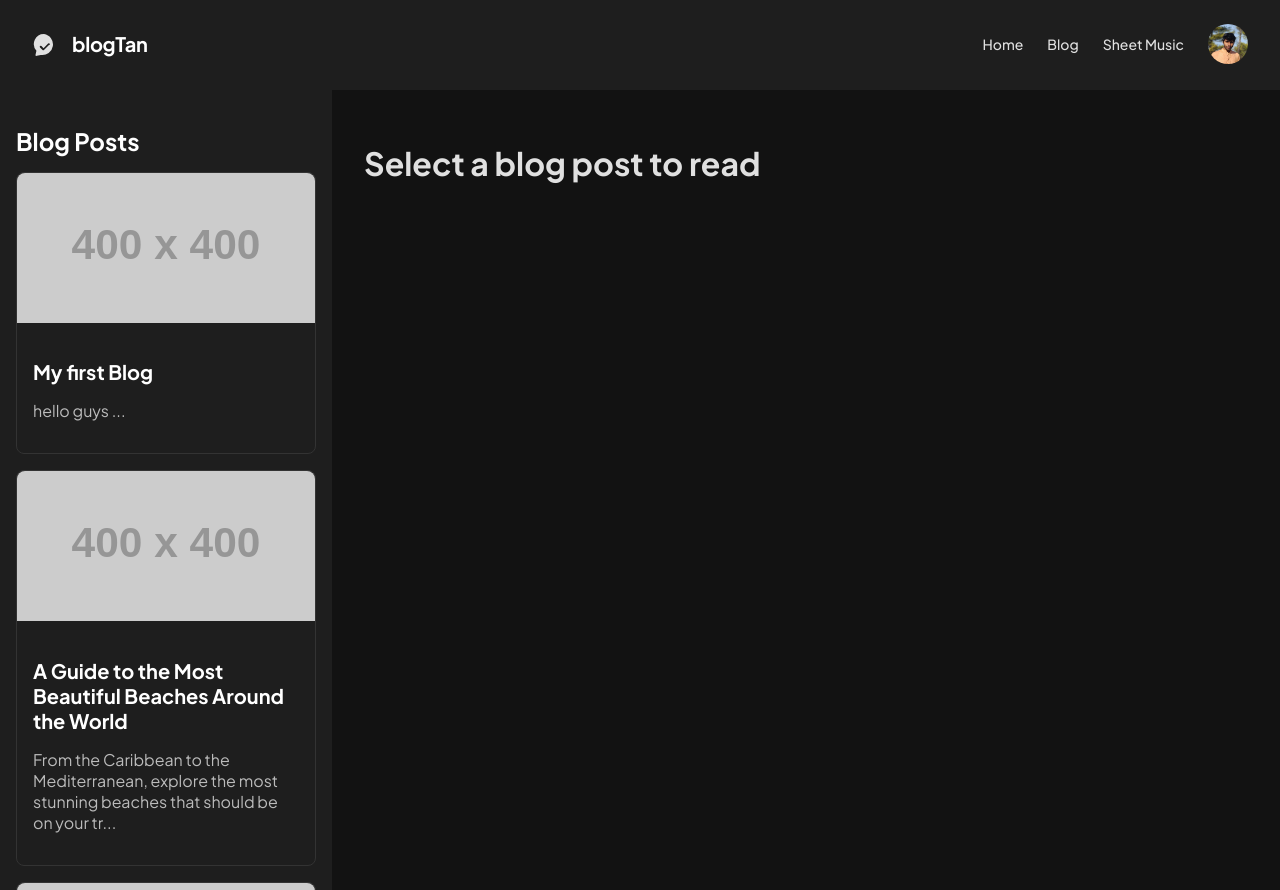
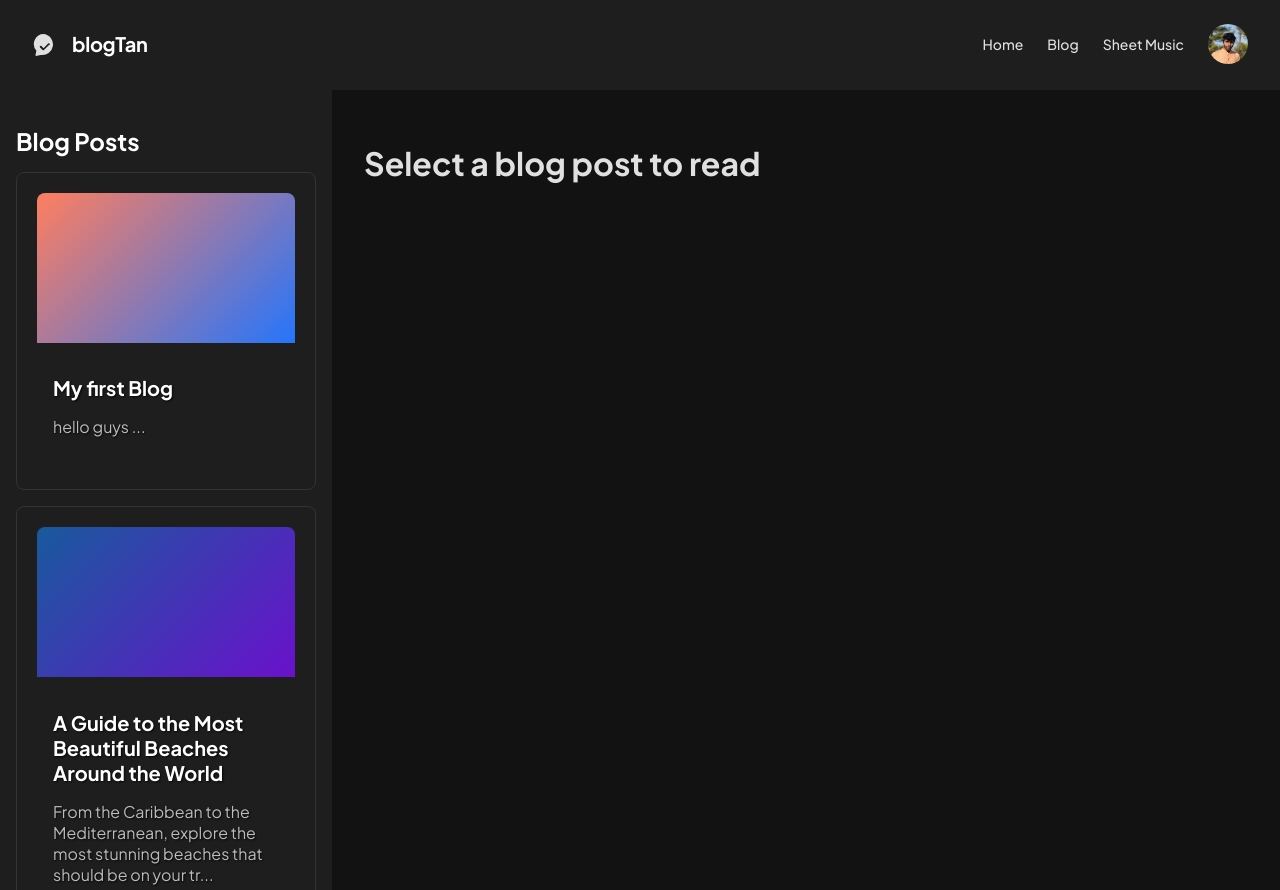
Before and after one commit to TanishqSadanala/My-Website, a React (Vite) app: page /blog in a window 1280 px wide. Built offline with nearby package versions, Linux system fonts and the light colour scheme.

Commit message:
gradient color

```diff
--- a/src/components/BlogPage.css
+++ b/src/components/BlogPage.css
@@ -17,12 +17,15 @@
 }
 
 .card {
+  position: relative;
   background-color: #1e1e1e; /* Dark card background */
   border: 1px solid #333; /* Dark border */
   border-radius: 8px;
   margin-bottom: 1rem;
   cursor: pointer; /* Change cursor to pointer */
   transition: transform 0.2s, box-shadow 0.2s;
+  color: white;
+  padding: 20px;
 }
 
 .card:hover {
@@ -35,26 +38,39 @@
   box-shadow: 0 4px 8px rgba(0, 123, 255, 0.5); /* Add a blue shadow to the selected card */
 }
 
+.card-gradient {
+  width: 100%;
+  height: 150px; /* Set a fixed height for the gradient box */
+  border-radius: 8px 8px 0 0;
+  position: relative;
+  overflow: hidden;
+}
+
 .card-image {
   width: 100%;
-  height: 150px; /* Set a fixed height for the card image */
+  height: 100%;
   object-fit: cover; /* Ensure the image covers the area */
   border-radius: 8px 8px 0 0;
+  opacity: 0; /* Hide the placeholder image */
 }
 
 .card-content {
   padding: 1rem;
+  position: relative;
+  z-index: 1;
 }
 
 .card-title {
   font-size: 1.25rem;
   font-weight: bold;
   color: #ffffff;
+  text-shadow: 1px 1px 2px rgba(0, 0, 0, 0.8); /* Add text shadow */
 }
 
 .card-description {
   font-size: 1rem;
   color: #bbbbbb;
+  text-shadow: 1px 1px 2px rgba(0, 0, 0, 0.8); /* Add text shadow */
 }
 
 .main-content {
@@ -74,6 +90,7 @@
   font-weight: bold;
   margin-bottom: 1rem;
   color: #ffffff;
+  text-shadow: 1px 1px 2px rgba(0, 0, 0, 0.8); /* Add text shadow */
 }
 
 .blog-content {
@@ -81,4 +98,5 @@
   line-height: 1.6;
   margin-bottom: 1rem;
   color: #bbbbbb; /* Light gray text for readability */
+  text-shadow: 1px 1px 2px rgba(0, 0, 0, 0.8); /* Add text shadow */
 }
--- a/src/components/BlogPage.tsx
+++ b/src/components/BlogPage.tsx
@@ -33,6 +33,21 @@ const BlogPage: React.FC = () => {
 
   const [selectedBlog, setSelectedBlog] = useState<string | null>(null);
   const [markdownContent, setMarkdownContent] = useState<string>('');
+  const [gradients, setGradients] = useState<string[]>([]);
+
+  useEffect(() => {
+    const generateRandomGradient = () => {
+      const colors = [
+        '#ff7e5f', '#feb47b', '#6a11cb', '#2575fc', '#43cea2', '#185a9d', '#f85032', '#e73827', '#ff416c', '#ff4b2b'
+      ];
+      const startColor = colors[Math.floor(Math.random() * colors.length)];
+      const endColor = colors[Math.floor(Math.random() * colors.length)];
+      return `linear-gradient(135deg, ${startColor} 0%, ${endColor} 100%)`;
+    };
+
+    const newGradients = blogs.map(() => generateRandomGradient());
+    setGradients(newGradients);
+  }, [blogs]);
 
   useEffect(() => {
     if (selectedBlog) {
@@ -62,13 +77,18 @@ const BlogPage: React.FC = () => {
     <div className="blog-page-content">
       <div className="sidebar">
         <h2>Blog Posts</h2>
-        {blogs.map((blog) => (
+        {blogs.map((blog, index) => (
           <div
             key={blog.id}
             className={`card ${selectedBlog === blog.id ? 'selected' : ''}`}
             onClick={() => handleCardClick(blog.id)}
           >
-            <img src="https://placehold.co/400" alt={blog.title} className="card-image" />
+            <div
+              className="card-gradient"
+              style={{ background: gradients[index] }}
+            >
+              <img src="https://placehold.co/400" alt={blog.title} className="card-image" />
+            </div>
             <div className="card-content">
               <h2 className="card-title">{blog.title}</h2>
               <p className="card-description">{blog.content.substring(0, 100)}...</p>
```
